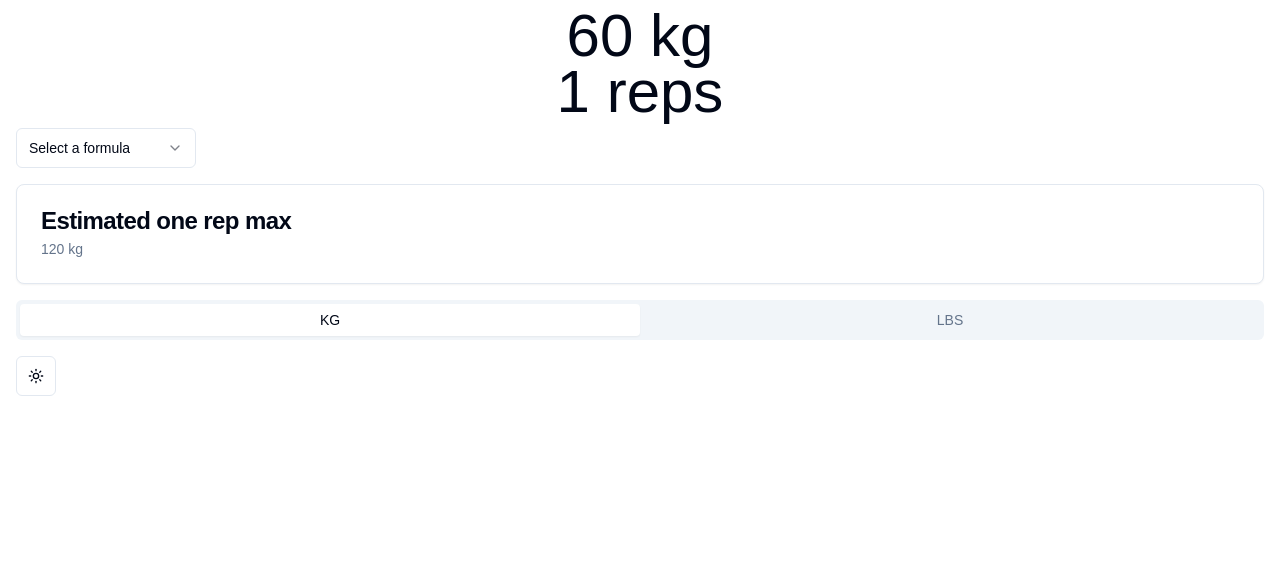
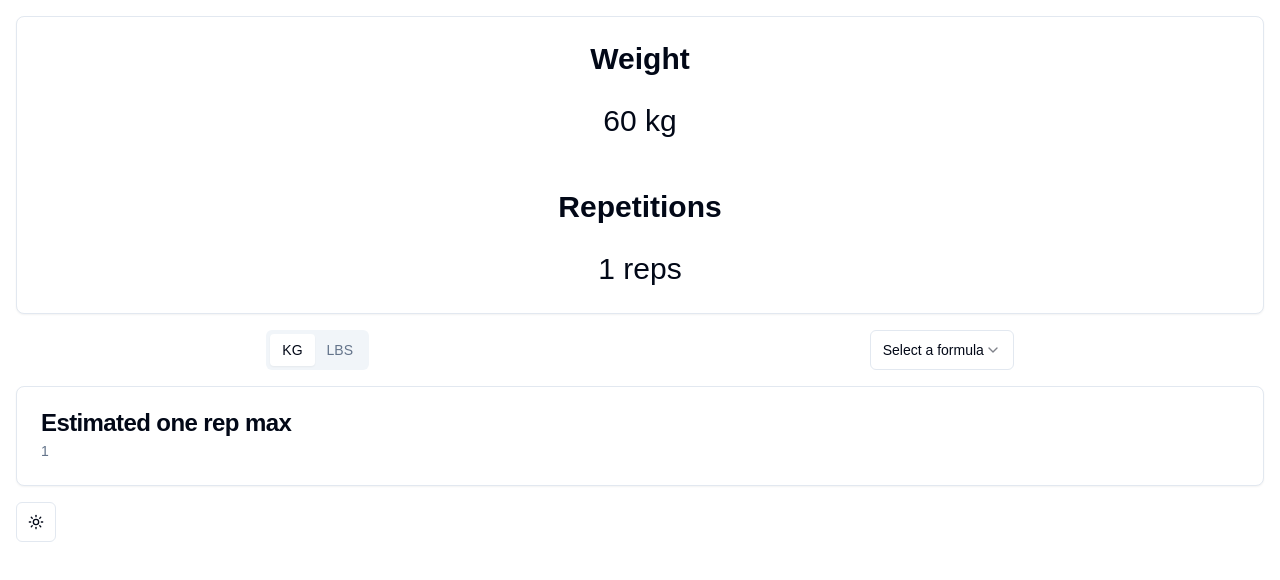
Before and after one commit to astankowski/RMTools, a React (Vite) app: page / in a window 1280 px wide. Shown: the top 580 px of the page. Built offline with nearby package versions, Linux system fonts and the light colour scheme.

Commit message:
feat: user can calculate 1 rep max

```diff
--- a/src/App.tsx
+++ b/src/App.tsx
@@ -13,11 +13,20 @@ import {
   DrawerTrigger,
 } from "@/components/ui/drawer"
 import React from "react"
-import { Card, CardDescription, CardHeader, CardTitle } from "@/components/ui/card"
+import { Card, CardContent, CardDescription, CardFooter, CardHeader, CardTitle } from "@/components/ui/card"
 import { Select, SelectContent, SelectGroup, SelectItem, SelectLabel, SelectTrigger, SelectValue } from "./components/ui/select"
 import { ThemeProvider } from "@/components/theme-provider"
 import { ModeToggle } from "@/components/mode-toggle"
-import { Tabs, TabsContent, TabsList, TabsTrigger } from "@/components/ui/tabs"
+import { Tabs, TabsList, TabsTrigger } from "@/components/ui/tabs"
+
+
+
+function App() {
+  const [weight, setWeight] = React.useState(60)
+  const [repetitions, setRepetitions] = React.useState(1)
+  const [formula, setFormula] = React.useState("brzycki")
+  const [unit, setUnit] = React.useState("kg")
+  const [result, setResult] = React.useState(1)
 
   function round(number: number, decimalPlaces: number) {
     const factor = Math.pow(10, decimalPlaces);
@@ -35,21 +44,20 @@ function calculateRm(weight: number, repetitions: number, formula: string, rm: n
     } else {
       result = weight / (1.0278 - .0278 * repetitions) * (1.0278 - .0278 * rm);
     }
-  return result;
+    setResult(round(result, 2));
   }
-
-function App() {
-  const [weight, setWeight] = React.useState(60)
-  const [repetitions, setRepetitions] = React.useState(1)
-  const [formula, setFormula] = React.useState("brzycki")
-  const [unit, setUnit] = React.useState("kg")
 
   return (
     <ThemeProvider defaultTheme="light" storageKey="vite-ui-theme">
       <div className="flex gap-4 m-4 flex-col ">
+        <Card>
+          <CardHeader>
+            <p className="text-center text-3xl bold"><b>Weight</b></p>
+          </CardHeader>
+          <CardContent className="text-center">
             <Drawer>
               <DrawerTrigger asChild>
-            <Button variant="ghost" className="text-6xl">{weight} kg</Button>
+                <Button variant="ghost" className="text-3xl">{weight} kg</Button>
               </DrawerTrigger>
               <DrawerContent>
                 <div className="mx-auto w-full max-w-sm">
@@ -87,7 +95,9 @@ function App() {
                     </div>
                   </div>
                   <DrawerFooter>
-                <Button>Submit</Button>
+                    <DrawerClose asChild>
+                      <Button onClick={() => calculateRm(weight, repetitions, formula, 1)}>Submit</Button>
+                    </DrawerClose>
                     <DrawerClose asChild>
                       <Button variant="outline">Cancel</Button>
                     </DrawerClose>
@@ -95,9 +105,14 @@ function App() {
                 </div>
               </DrawerContent>
             </Drawer>
+          </CardContent>
+          <CardHeader>
+            <p className="text-center text-3xl"><b>Repetitions</b></p>
+          </CardHeader>
+          <CardContent className="text-center">
             <Drawer>
               <DrawerTrigger asChild>
-            <Button variant="ghost" className="text-6xl">{repetitions} reps</Button>
+                <Button variant="ghost" className="text-3xl">{repetitions} reps</Button>
               </DrawerTrigger>
               <DrawerContent>
                 <div className="mx-auto w-full max-w-sm">
@@ -136,7 +151,9 @@ function App() {
                     </div>
                   </div>
                   <DrawerFooter>
-                <Button>Submit</Button>
+                    <DrawerClose asChild>
+                      <Button onClick={() => calculateRm(weight, repetitions, formula, 1)}>Submit</Button>
+                    </DrawerClose>
                     <DrawerClose asChild>
                       <Button variant="outline">Cancel</Button>
                     </DrawerClose>
@@ -144,8 +161,17 @@ function App() {
                 </div>
               </DrawerContent>
             </Drawer>
+          </CardContent>
+        </Card>
+          <div className="flex justify-around">
+          <Tabs defaultValue="kg">
+            <TabsList>
+              <TabsTrigger value="kg" onClick={() => setUnit("kg")}>KG</TabsTrigger>
+              <TabsTrigger value="lbs" onClick={() => setUnit("lbs")}>LBS</TabsTrigger>
+            </TabsList>
+          </Tabs>
           <Select>
-          <SelectTrigger className="w-[180px]">
+            <SelectTrigger className="max-w-36">
               <SelectValue placeholder="Select a formula" />
             </SelectTrigger>
             <SelectContent>
@@ -153,22 +179,16 @@ function App() {
                 <SelectLabel>Formulas</SelectLabel>
                 <SelectItem value="apple">Brzycki</SelectItem>
                 <SelectItem value="banana">Epley</SelectItem>
-
               </SelectGroup>
             </SelectContent>
           </Select>
+          </div>
         <Card>
           <CardHeader>
             <CardTitle>Estimated one rep max</CardTitle>
-            <CardDescription>{weight * 2} kg</CardDescription>
+            <CardDescription>{result}</CardDescription>
           </CardHeader>
         </Card>
-      <Tabs defaultValue="kg">
-        <TabsList className="grid w-full grid-cols-2">
-          <TabsTrigger value="kg" onClick={() => setUnit("kg")}>KG</TabsTrigger>
-          <TabsTrigger value="lbs" onClick={() => setUnit("lbs")}>LBS</TabsTrigger>
-        </TabsList>
-      </Tabs>
       <ModeToggle />
       </div>
     </ThemeProvider>
```
Lines whose indentation alone changed are shown as unchanged.
